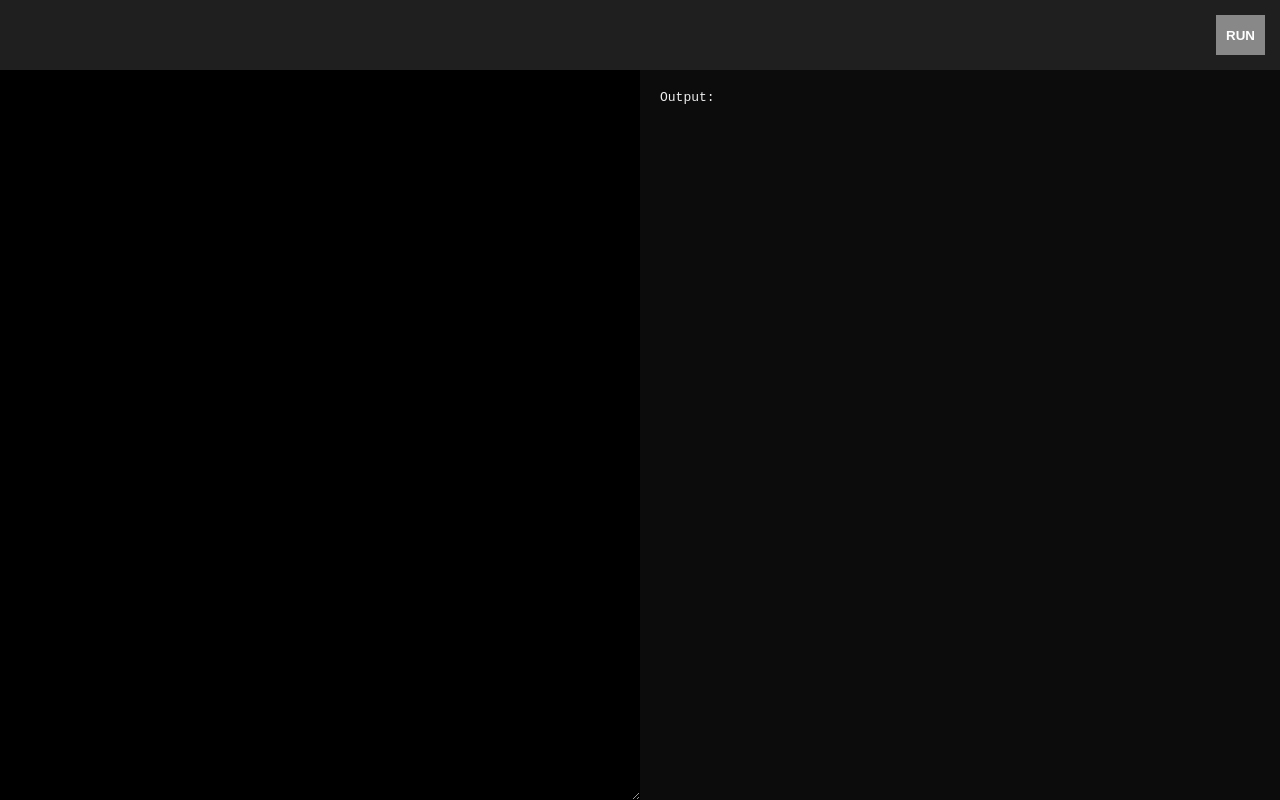
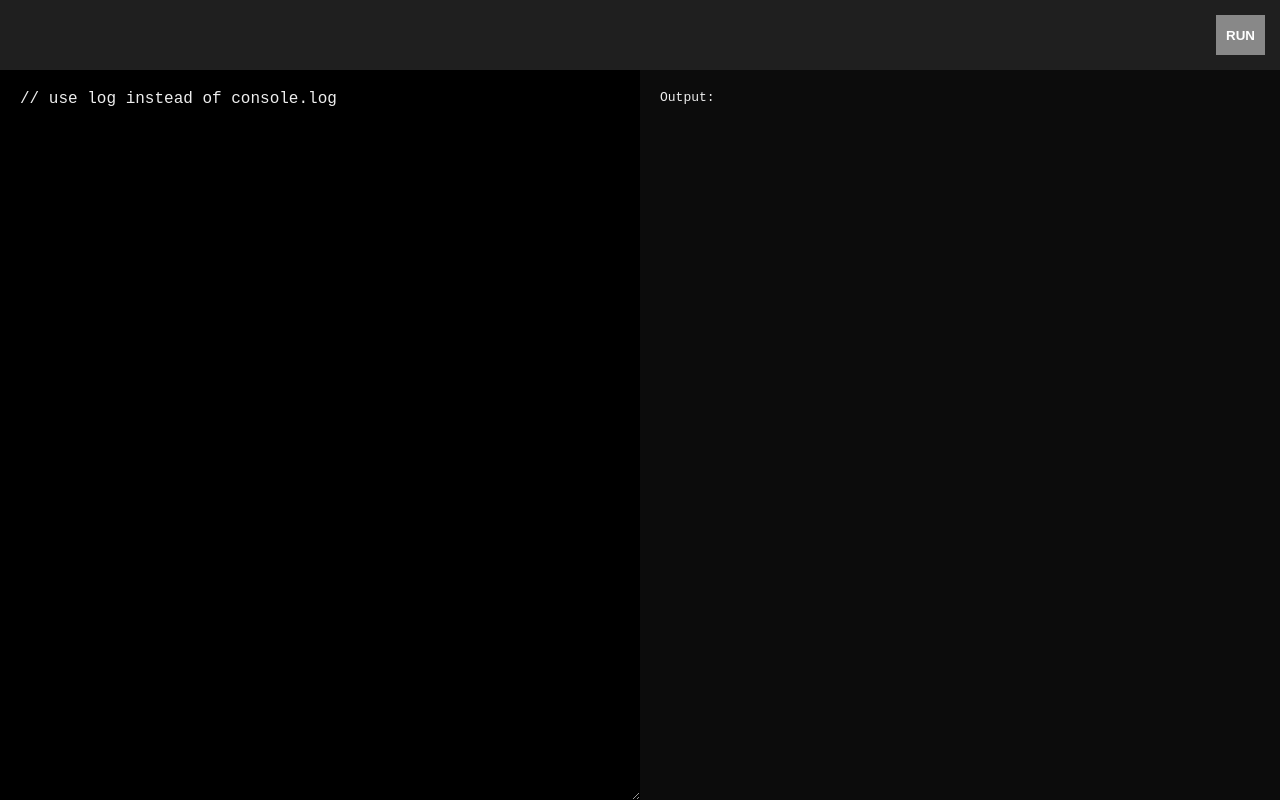
Before and after one commit to tsmean/tsfiddle, an Angular app in the folder tsfiddle-frontend/: page / in a window 1280 px wide. Built offline with nearby package versions, Linux system fonts and the light colour scheme; what @tsmean/spinner would draw is missing.

Commit message:
highlighting goodie

```diff
--- a/tsfiddle-frontend/src/app/app.component.html
+++ b/tsfiddle-frontend/src/app/app.component.html
@@ -5,18 +5,28 @@
             (click)="runCode()">RUN</button>
   </div>
   <div class="editor-and-output-wrapper">
-    <textarea autofocus
-              [(ngModel)]="input"
-              class="editor"></textarea>
+    <div class="editor-wrapper">
+      <div class="predefined">// use
+        <code>log</code> instead of
+        <code>console.log</code>
+      </div>
+      <textarea autofocus
+                [(ngModel)]="input"
+                class="editor"></textarea>
+    </div>
     <div class="output-wrapper">
-      <div>Output:</div>
+      <div style="padding-bottom: 5px">Output:</div>
       <spinner *ngIf="loading"
                color="primary"></spinner>
       <div class="compilation-error"
            *ngIf="compilationError">
         {{compilationError}}
       </div>
-      <div id="output">
+      <div class="no-outout"
+           *ngIf="noOutput">
+        (there was no output)
+      </div>
+      <div id="output" #output>
 
       </div>
     </div>
--- a/tsfiddle-frontend/src/app/app.component.scss
+++ b/tsfiddle-frontend/src/app/app.component.scss
@@ -21,19 +21,32 @@ $navbar-height: 70px;
     }
     .editor-and-output-wrapper {
         display: flex;
-        .editor {
+        .editor-wrapper {
             flex-basis: 50%;
             flex-shrink: 0;
             flex-grow: 1;
             background: black;
             height: calc(100vh - #{$navbar-height});
             color: white;
-            padding: 20px;
+            font-family: monospace;
+            display: flex;
+            flex-direction: column;
             font-size: 16px;
-            border: 0;
-            font-family: monospace;
-            &:focus {
-                outline: none;
+            .predefined {
+                padding: 20px;
+                color: #eee;
+            }
+            .editor {
+                padding: 20px;
+                background: black;
+                color: white;
+                border: none; //1px dashed #ccc;
+                flex-grow: 1;
+                font-family: monospace;
+                font-size: 16px;
+                &:focus {
+                    outline: none;
+                }
             }
         }
         .output-wrapper {
--- a/tsfiddle-frontend/src/app/app.component.ts
+++ b/tsfiddle-frontend/src/app/app.component.ts
@@ -1,4 +1,4 @@
-import { Component } from '@angular/core';
+import { Component, ViewChild } from '@angular/core';
 import { TscService } from './tsc.service';
 
 @Component({
@@ -11,6 +11,10 @@ export class AppComponent {
   input: string;
   compilationError: string;
   loading: boolean = false;
+  noOutput: boolean = false;
+
+  @ViewChild('output')
+  output;
 
   constructor(private tscService: TscService) {
 
@@ -18,6 +22,7 @@ export class AppComponent {
 
   reset() {
     this.compilationError = null;
+    this.noOutput = null;
     removeAllChildren(document.getElementById('output'));
   }
 
@@ -30,6 +35,9 @@ export class AppComponent {
         this.compilationError = resp.compilationError.stdout;
       } else {
         eval(resp.compiledJS);
+        if (this.output.nativeElement.children.length === 0) {
+          this.noOutput = true;
+        }
       }
     }, errorResp => {
       this.loading = false;
--- a/tsfiddle-frontend/src/styles.scss
+++ b/tsfiddle-frontend/src/styles.scss
@@ -22,6 +22,10 @@ button {
     }
 }
 
+::selection {
+    background: #FFC400;
+}
+
 * {
     box-sizing: border-box;
 }
```
Also changed, not shown: 2 other files (tests, documents, lock files or other folders).
